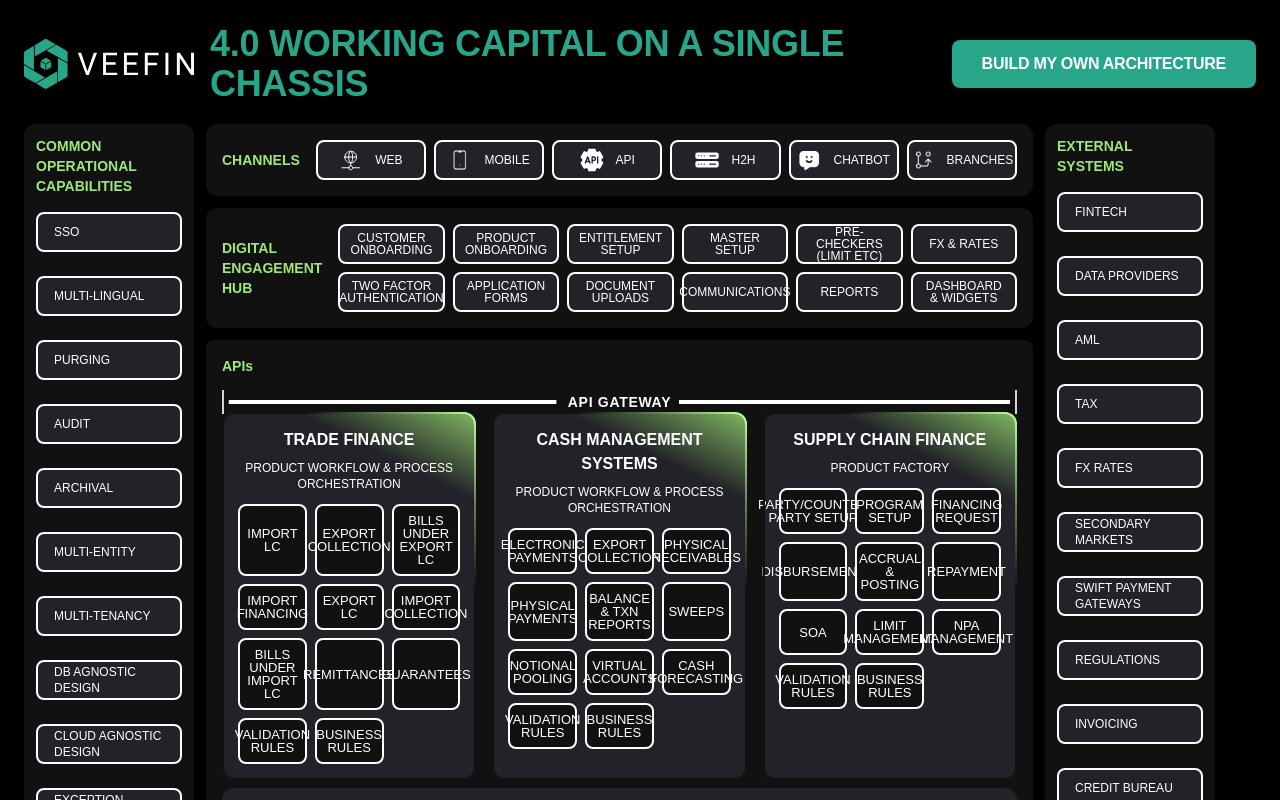
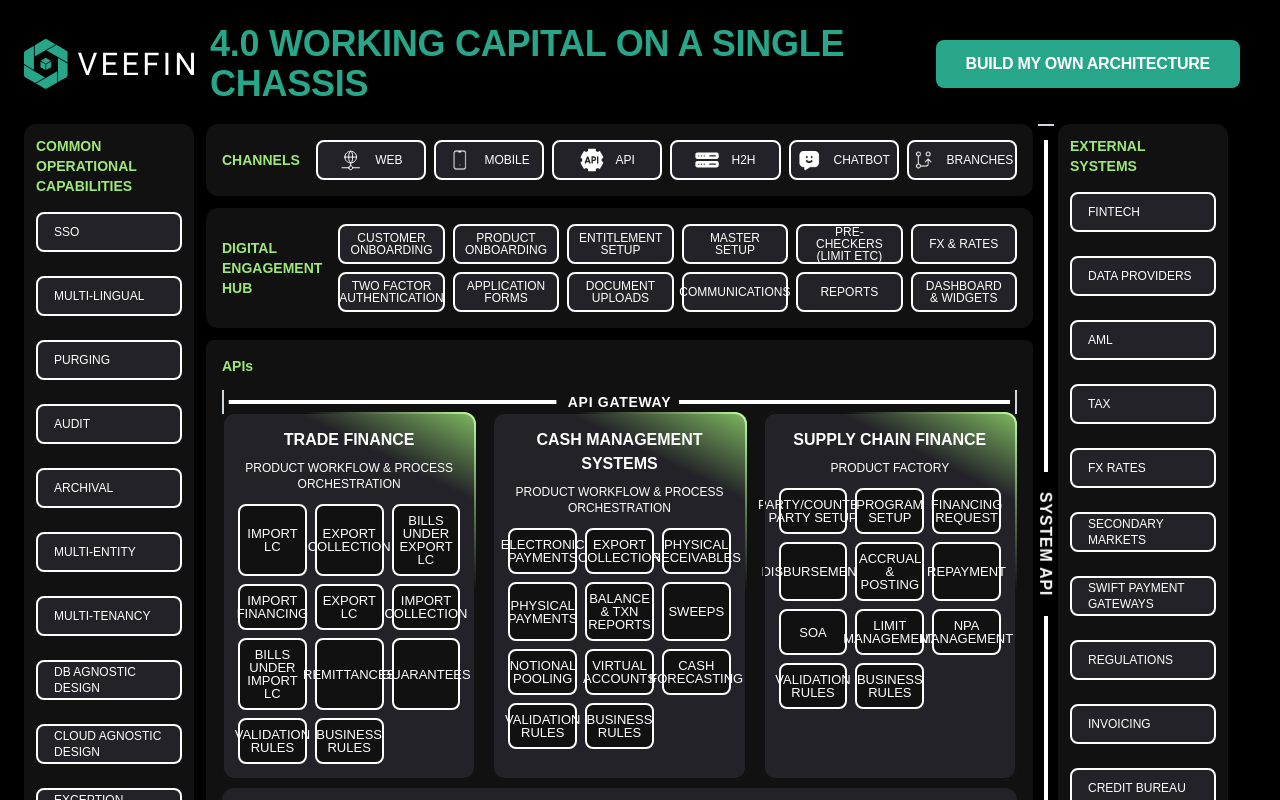
Before and after one commit to ogdevelpers/veefin-chassis, a Next.js app: page / in a window 1280 px wide. Shown: the top 800 px of the page. Built offline with nearby package versions, Linux system fonts and the light colour scheme.

Commit message:
something

```diff
--- a/src/components/financial-architecture/FinancialArchitecture.tsx
+++ b/src/components/financial-architecture/FinancialArchitecture.tsx
@@ -252,7 +252,7 @@
             4.0 WORKING CAPITAL ON A SINGLE CHASSIS
           </h1>
         </div>
-        <button className="bg-[#27A689] gap-2.5 rotate-0 opacity-100 py-3 px-[30px] rounded-lg "
+        <button className="bg-[#27A689] gap-2.5 rotate-0 opacity-100 py-3 px-[30px] rounded-lg mr-4 max-w-[330px]"
           onClick={handleButtonClick}>
           <span className="font-arial font-bold text-base leading-none tracking-[-0.25px] uppercase">
             {resolveButtonText(appState)}
@@ -418,6 +418,10 @@
         </div>
 
         {/* Right Sidebar - External Systems */}
+        <div className="w-[211px] flex items-start gap-3 h-[100%]">
+          <div className="flex-shrink-0 w-[1px]">
+            <LineSvg title={"System API"} tilt="khadaHai" />
+          </div>
         <div className="min-w-[170px] max-w-[170px] space-y-2 bg-[#111] p-3 space-y-6 rounded-xl max-h-[100%]">
           <h3 className="text-sm font-semibold text-[#9FE779] mb-4 ">
             EXTERNAL<br />SYSTEMS
@@ -428,6 +432,7 @@
             </div>
           ))}
         </div>
+        </div>
 
       </div>
 
```
